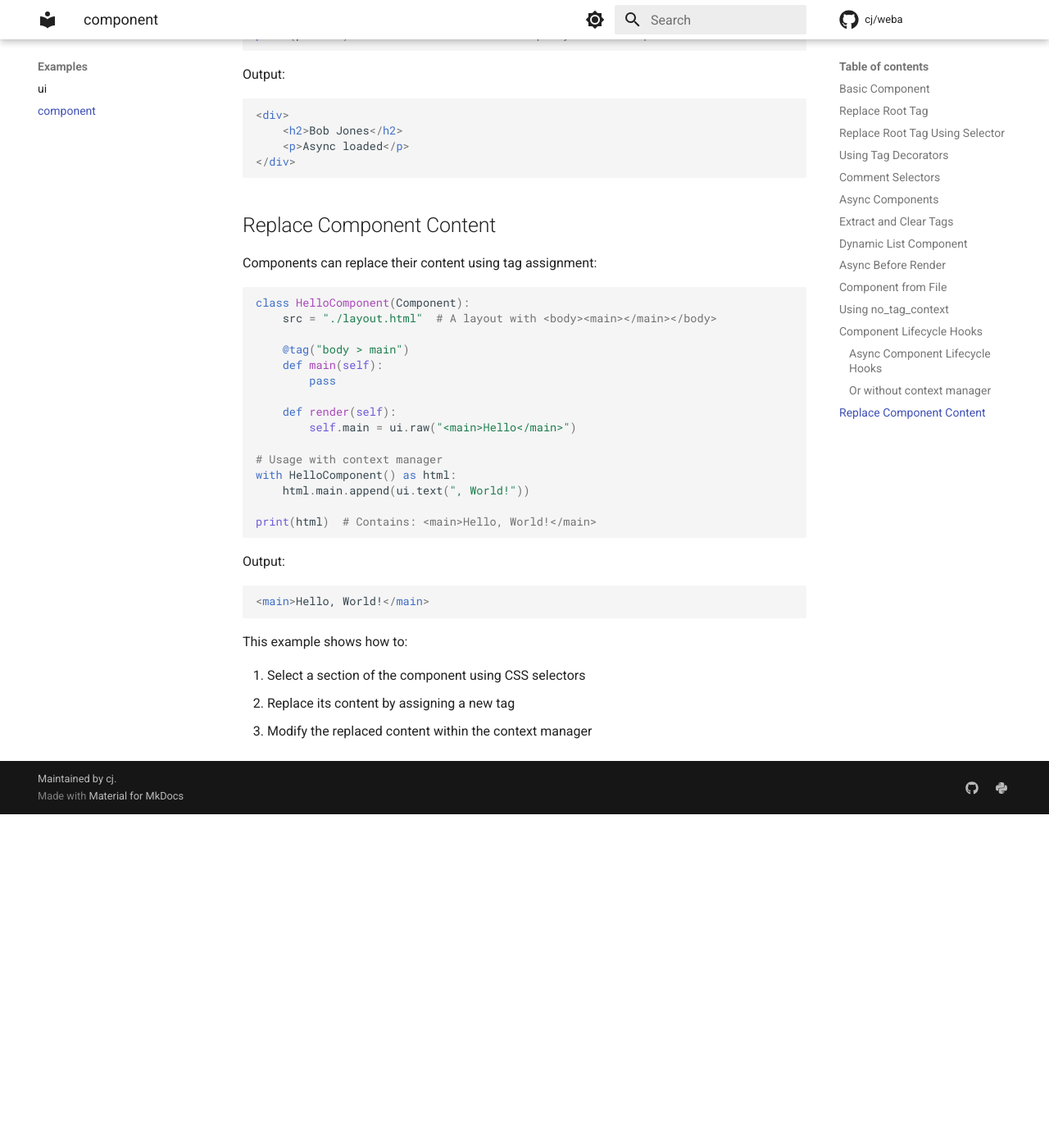
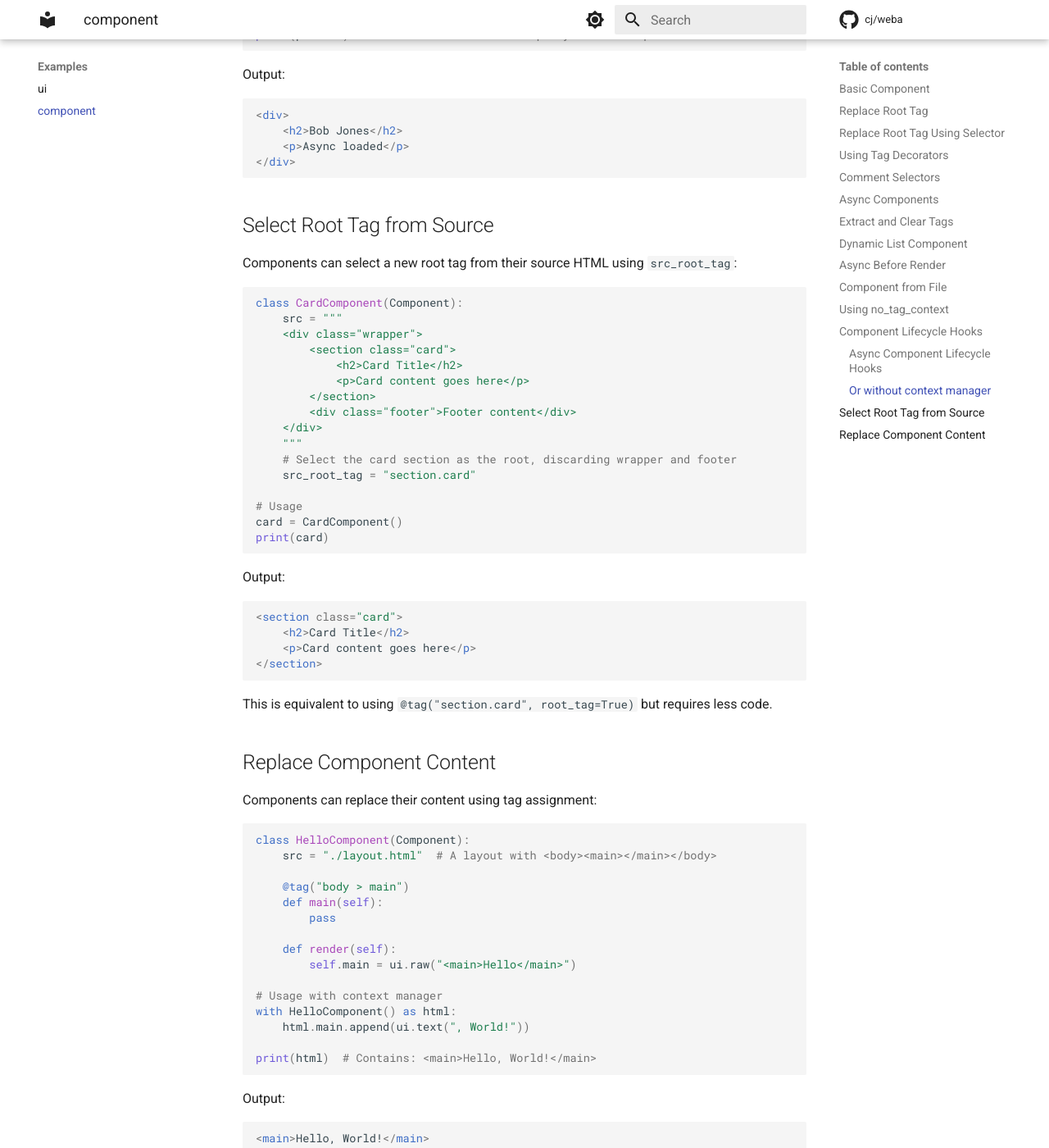
Before and after one commit to cj/weba, an MkDocs documentation site: the page built from docs/examples/component.md, in a window 1280 px wide and 1400 px high, scrolled down 8940 px. Shown: the whole window at 82% size. Built offline with MkDocs 1.6.1 and Material for MkDocs 9.7.7, drawn with Linux system fonts in a browser that asks for light colours; comment, search, counter and statistics services are not loaded; before the commit the page ends 9933 px from its top, so only the background shows below that.

Commit message:
feat: Add `src_root_tag` feature to select root tag from source HTML

````diff
--- a/docs/examples/component.md
+++ b/docs/examples/component.md
@@ -471,6 +471,40 @@ Output:
 </div>
 ```
 
+## Select Root Tag from Source
+
+Components can select a new root tag from their source HTML using `src_root_tag`:
+
+```python
+class CardComponent(Component):
+    src = """
+    <div class="wrapper">
+        <section class="card">
+            <h2>Card Title</h2>
+            <p>Card content goes here</p>
+        </section>
+        <div class="footer">Footer content</div>
+    </div>
+    """
+    # Select the card section as the root, discarding wrapper and footer
+    src_root_tag = "section.card"
+
+# Usage
+card = CardComponent()
+print(card)
+```
+
+Output:
+
+```html
+<section class="card">
+    <h2>Card Title</h2>
+    <p>Card content goes here</p>
+</section>
+```
+
+This is equivalent to using `@tag("section.card", root_tag=True)` but requires less code.
+
 ## Replace Component Content
 
 Components can replace their content using tag assignment:
````
Also changed, not shown: 2 other files.
